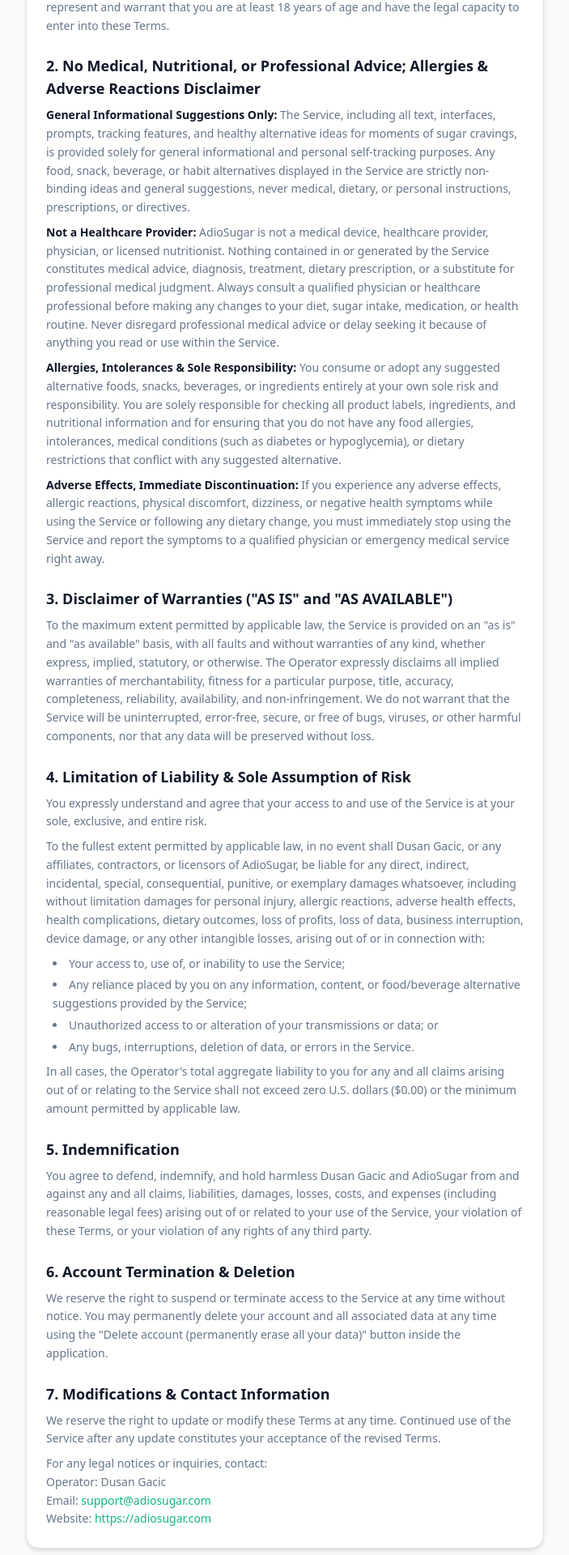
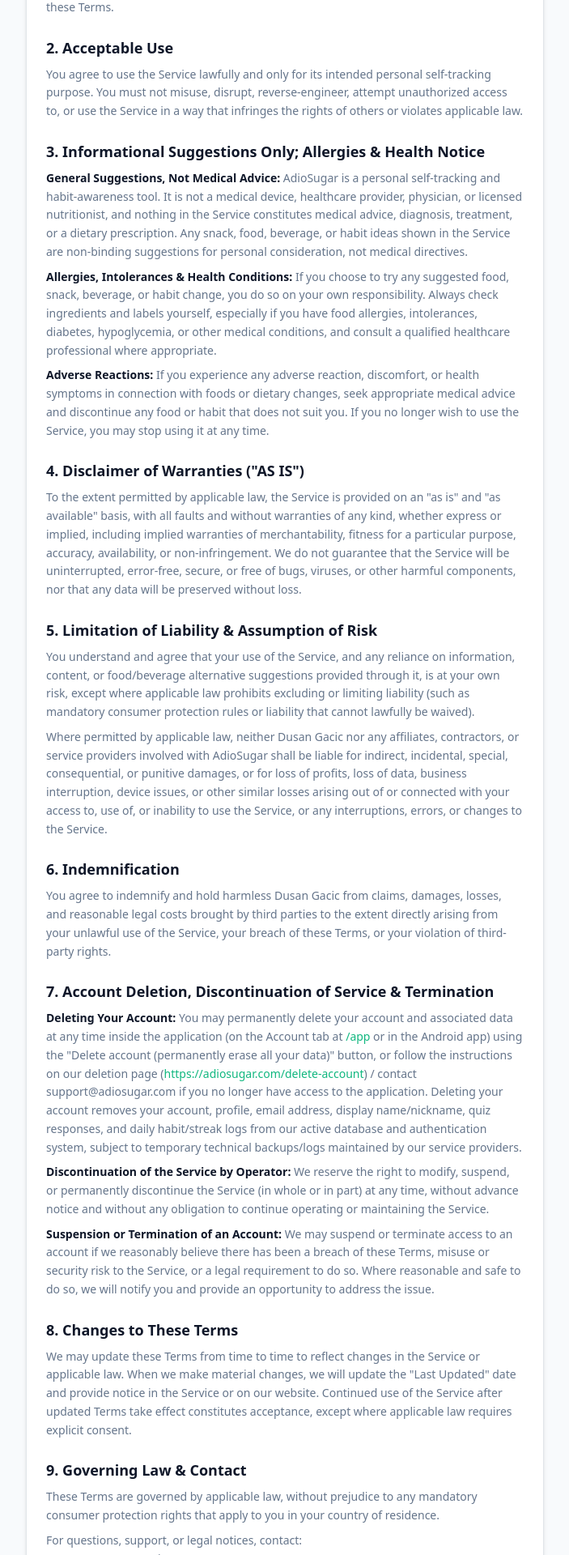
Before and after one commit to dulesi/sg-31dd2506-6003-46eb-a9b9-3259020579bf-1794968092, a Next.js app: page /terms in a window 1280 px wide. Shown: the part 520-2440 px from the top of the page at 81% size, without its empty margins (288-991 px from the left). Built offline with nearby package versions, Linux system fonts and the light colour scheme.

Commit message:
feat(content): update all text content

```diff
--- a/src/pages/terms.tsx
+++ b/src/pages/terms.tsx
@@ -29,7 +29,7 @@ export default function Terms() {
               <p className="text-sm text-muted">AdioSugar</p>
             </div>
           </div>
-          <p className="text-sm text-muted mb-8">Last Updated: November 26, 2026</p>
+          <p className="text-sm text-muted mb-8">Last Updated: November 28, 2026</p>
 
           <Card className="p-6 shadow-md rounded-2xl space-y-6">
             <p className="text-sm text-foreground leading-relaxed">
@@ -38,133 +38,148 @@ export default function Terms() {
               the "Service"), operated and managed by Dusan Gacic ("Operator," "we," "us," or "our").
             </p>
             <p className="text-sm text-foreground leading-relaxed">
-              By accessing, downloading, installing, registering for, or using the Service, you acknowledge that you
-              have read, understood, and agreed to be bound by these Terms and our{" "}
+              By accessing, downloading, installing, registering for, or using the Service, you agree to be bound by
+              these Terms and our{" "}
               <Link href="/privacy" className="text-primary hover:underline">
                 Privacy Policy
               </Link>
-              . If you do not agree, you must immediately discontinue use of the Service.
+              . If you do not agree with these Terms, please do not use the Service.
             </p>
 
             <section className="space-y-2">
               <h2 className="text-lg font-bold text-foreground">1. Eligibility</h2>
               <p className="text-sm text-muted leading-relaxed">
-                The Service is intended strictly for individuals aged 18 and older. By using the Service, you
-                represent and warrant that you are at least 18 years of age and have the legal capacity to enter
-                into these Terms.
+                The Service is intended for individuals aged 18 and older. By using the Service, you confirm that
+                you meet this age requirement and have the legal capacity to enter into these Terms.
+              </p>
+            </section>
+
+            <section className="space-y-2">
+              <h2 className="text-lg font-bold text-foreground">2. Acceptable Use</h2>
+              <p className="text-sm text-muted leading-relaxed">
+                You agree to use the Service lawfully and only for its intended personal self-tracking purpose. You
+                must not misuse, disrupt, reverse-engineer, attempt unauthorized access to, or use the Service in a
+                way that infringes the rights of others or violates applicable law.
               </p>
             </section>
 
             <section className="space-y-2">
               <h2 className="text-lg font-bold text-foreground">
-                2. No Medical, Nutritional, or Professional Advice; Allergies & Adverse Reactions Disclaimer
+                3. Informational Suggestions Only; Allergies & Health Notice
               </h2>
               <p className="text-sm text-muted leading-relaxed">
-                <span className="font-semibold text-foreground">General Informational Suggestions Only:</span> The
-                Service, including all text, interfaces, prompts, tracking features, and healthy alternative ideas
-                for moments of sugar cravings, is provided solely for general informational and personal
-                self-tracking purposes. Any food, snack, beverage, or habit alternatives displayed in the Service
-                are strictly non-binding ideas and general suggestions, never medical, dietary, or personal
-                instructions, prescriptions, or directives.
+                <span className="font-semibold text-foreground">General Suggestions, Not Medical Advice:</span>{" "}
+                AdioSugar is a personal self-tracking and habit-awareness tool. It is not a medical device,
+                healthcare provider, physician, or licensed nutritionist, and nothing in the Service constitutes
+                medical advice, diagnosis, treatment, or a dietary prescription. Any snack, food, beverage, or habit
+                ideas shown in the Service are non-binding suggestions for personal consideration, not medical
+                directives.
               </p>
               <p className="text-sm text-muted leading-relaxed">
-                <span className="font-semibold text-foreground">Not a Healthcare Provider:</span> AdioSugar is not
-                a medical device, healthcare provider, physician, or licensed nutritionist. Nothing contained in or
-                generated by the Service constitutes medical advice, diagnosis, treatment, dietary prescription, or
-                a substitute for professional medical judgment. Always consult a qualified physician or healthcare
-                professional before making any changes to your diet, sugar intake, medication, or health routine.
-                Never disregard professional medical advice or delay seeking it because of anything you read or use
-                within the Service.
+                <span className="font-semibold text-foreground">Allergies, Intolerances & Health Conditions:</span>{" "}
+                If you choose to try any suggested food, snack, beverage, or habit change, you do so on your own
+                responsibility. Always check ingredients and labels yourself, especially if you have food
+                allergies, intolerances, diabetes, hypoglycemia, or other medical conditions, and consult a
+                qualified healthcare professional where appropriate.
               </p>
               <p className="text-sm text-muted leading-relaxed">
-                <span className="font-semibold text-foreground">Allergies, Intolerances & Sole Responsibility:</span>{" "}
-                You consume or adopt any suggested alternative foods, snacks, beverages, or ingredients entirely at
-                your own sole risk and responsibility. You are solely responsible for checking all product labels,
-                ingredients, and nutritional information and for ensuring that you do not have any food allergies,
-                intolerances, medical conditions (such as diabetes or hypoglycemia), or dietary restrictions that
-                conflict with any suggested alternative.
-              </p>
-              <p className="text-sm text-muted leading-relaxed">
-                <span className="font-semibold text-foreground">Adverse Effects, Immediate Discontinuation:</span>{" "}
-                If you experience any adverse effects, allergic reactions, physical discomfort, dizziness, or
-                negative health symptoms while using the Service or following any dietary change, you must
-                immediately stop using the Service and report the symptoms to a qualified physician or emergency
-                medical service right away.
+                <span className="font-semibold text-foreground">Adverse Reactions:</span> If you experience any
+                adverse reaction, discomfort, or health symptoms in connection with foods or dietary changes, seek
+                appropriate medical advice and discontinue any food or habit that does not suit you. If you no
+                longer wish to use the Service, you may stop using it at any time.
               </p>
             </section>
 
             <section className="space-y-2">
-              <h2 className="text-lg font-bold text-foreground">
-                3. Disclaimer of Warranties ("AS IS" and "AS AVAILABLE")
-              </h2>
+              <h2 className="text-lg font-bold text-foreground">4. Disclaimer of Warranties ("AS IS")</h2>
               <p className="text-sm text-muted leading-relaxed">
-                To the maximum extent permitted by applicable law, the Service is provided on an "as is" and "as
-                available" basis, with all faults and without warranties of any kind, whether express, implied,
-                statutory, or otherwise. The Operator expressly disclaims all implied warranties of merchantability,
-                fitness for a particular purpose, title, accuracy, completeness, reliability, availability, and
-                non-infringement. We do not warrant that the Service will be uninterrupted, error-free, secure, or
+                To the extent permitted by applicable law, the Service is provided on an "as is" and "as available"
+                basis, with all faults and without warranties of any kind, whether express or implied, including
+                implied warranties of merchantability, fitness for a particular purpose, accuracy, availability, or
+                non-infringement. We do not guarantee that the Service will be uninterrupted, error-free, secure, or
                 free of bugs, viruses, or other harmful components, nor that any data will be preserved without
                 loss.
               </p>
             </section>
 
             <section className="space-y-2">
-              <h2 className="text-lg font-bold text-foreground">4. Limitation of Liability & Sole Assumption of Risk</h2>
+              <h2 className="text-lg font-bold text-foreground">5. Limitation of Liability & Assumption of Risk</h2>
               <p className="text-sm text-muted leading-relaxed">
-                You expressly understand and agree that your access to and use of the Service is at your sole,
-                exclusive, and entire risk.
+                You understand and agree that your use of the Service, and any reliance on information, content, or
+                food/beverage alternative suggestions provided through it, is at your own risk, except where
+                applicable law prohibits excluding or limiting liability (such as mandatory consumer protection
+                rules or liability that cannot lawfully be waived).
               </p>
               <p className="text-sm text-muted leading-relaxed">
-                To the fullest extent permitted by applicable law, in no event shall Dusan Gacic, or any
-                affiliates, contractors, or licensors of AdioSugar, be liable for any direct, indirect, incidental,
-                special, consequential, punitive, or exemplary damages whatsoever, including without limitation
-                damages for personal injury, allergic reactions, adverse health effects, health complications,
-                dietary outcomes, loss of profits, loss of data, business interruption, device damage, or any other
-                intangible losses, arising out of or in connection with:
-              </p>
-              <ul className="list-disc list-inside text-sm text-muted leading-relaxed space-y-1 pl-2">
-                <li>Your access to, use of, or inability to use the Service;</li>
-                <li>
-                  Any reliance placed by you on any information, content, or food/beverage alternative suggestions
-                  provided by the Service;
-                </li>
-                <li>Unauthorized access to or alteration of your transmissions or data; or</li>
-                <li>Any bugs, interruptions, deletion of data, or errors in the Service.</li>
-              </ul>
-              <p className="text-sm text-muted leading-relaxed">
-                In all cases, the Operator's total aggregate liability to you for any and all claims arising out of
-                or relating to the Service shall not exceed zero U.S. dollars ($0.00) or the minimum amount
-                permitted by applicable law.
+                Where permitted by applicable law, neither Dusan Gacic nor any affiliates, contractors, or service
+                providers involved with AdioSugar shall be liable for indirect, incidental, special, consequential,
+                or punitive damages, or for loss of profits, loss of data, business interruption, device issues, or
+                other similar losses arising out of or connected with your access to, use of, or inability to use
+                the Service, or any interruptions, errors, or changes to the Service.
               </p>
             </section>
 
             <section className="space-y-2">
-              <h2 className="text-lg font-bold text-foreground">5. Indemnification</h2>
+              <h2 className="text-lg font-bold text-foreground">6. Indemnification</h2>
               <p className="text-sm text-muted leading-relaxed">
-                You agree to defend, indemnify, and hold harmless Dusan Gacic and AdioSugar from and against any
-                and all claims, liabilities, damages, losses, costs, and expenses (including reasonable legal fees)
-                arising out of or related to your use of the Service, your violation of these Terms, or your
-                violation of any rights of any third party.
+                You agree to indemnify and hold harmless Dusan Gacic from claims, damages, losses, and reasonable
+                legal costs brought by third parties to the extent directly arising from your unlawful use of the
+                Service, your breach of these Terms, or your violation of third-party rights.
               </p>
             </section>
 
             <section className="space-y-2">
-              <h2 className="text-lg font-bold text-foreground">6. Account Termination & Deletion</h2>
+              <h2 className="text-lg font-bold text-foreground">
+                7. Account Deletion, Discontinuation of Service & Termination
+              </h2>
               <p className="text-sm text-muted leading-relaxed">
-                We reserve the right to suspend or terminate access to the Service at any time without notice. You
-                may permanently delete your account and all associated data at any time using the "Delete account
-                (permanently erase all your data)" button inside the application.
+                <span className="font-semibold text-foreground">Deleting Your Account:</span> You may permanently
+                delete your account and associated data at any time inside the application (on the Account tab at{" "}
+                <Link href="/app" className="text-primary hover:underline">
+                  /app
+                </Link>{" "}
+                or in the Android app) using the "Delete account (permanently erase all your data)" button, or
+                follow the instructions on our deletion page (
+                <Link href="/delete-account" className="text-primary hover:underline">
+                  https://adiosugar.com/delete-account
+                </Link>
+                ) / contact support@adiosugar.com if you no longer have access to the application. Deleting your
+                account removes your account, profile, email address, display name/nickname, quiz responses, and
+                daily habit/streak logs from our active database and authentication system, subject to temporary
+                technical backups/logs maintained by our service providers.
+              </p>
+              <p className="text-sm text-muted leading-relaxed">
+                <span className="font-semibold text-foreground">Discontinuation of the Service by Operator:</span>{" "}
+                We reserve the right to modify, suspend, or permanently discontinue the Service (in whole or in
+                part) at any time, without advance notice and without any obligation to continue operating or
+                maintaining the Service.
+              </p>
+              <p className="text-sm text-muted leading-relaxed">
+                <span className="font-semibold text-foreground">Suspension or Termination of an Account:</span> We
+                may suspend or terminate access to an account if we reasonably believe there has been a breach of
+                these Terms, misuse or security risk to the Service, or a legal requirement to do so. Where
+                reasonable and safe to do so, we will notify you and provide an opportunity to address the issue.
               </p>
             </section>
 
             <section className="space-y-2">
-              <h2 className="text-lg font-bold text-foreground">7. Modifications & Contact Information</h2>
+              <h2 className="text-lg font-bold text-foreground">8. Changes to These Terms</h2>
               <p className="text-sm text-muted leading-relaxed">
-                We reserve the right to update or modify these Terms at any time. Continued use of the Service
-                after any update constitutes your acceptance of the revised Terms.
+                We may update these Terms from time to time to reflect changes in the Service or applicable law.
+                When we make material changes, we will update the "Last Updated" date and provide notice in the
+                Service or on our website. Continued use of the Service after updated Terms take effect constitutes
+                acceptance, except where applicable law requires explicit consent.
+              </p>
+            </section>
+
+            <section className="space-y-2">
+              <h2 className="text-lg font-bold text-foreground">9. Governing Law & Contact</h2>
+              <p className="text-sm text-muted leading-relaxed">
+                These Terms are governed by applicable law, without prejudice to any mandatory consumer protection
+                rights that apply to you in your country of residence.
               </p>
               <p className="text-sm text-muted leading-relaxed">
-                For any legal notices or inquiries, contact:
+                For questions, support, or legal notices, contact:
                 <br />
                 Operator: Dusan Gacic
                 <br />
@@ -182,6 +197,16 @@ export default function Terms() {
                 >
                   https://adiosugar.com
                 </a>
+                <br />
+                Privacy Policy:{" "}
+                <Link href="/privacy" className="text-primary hover:underline">
+                  https://adiosugar.com/privacy
+                </Link>
+                <br />
+                Account Deletion:{" "}
+                <Link href="/delete-account" className="text-primary hover:underline">
+                  https://adiosugar.com/delete-account
+                </Link>
               </p>
             </section>
           </Card>
```
